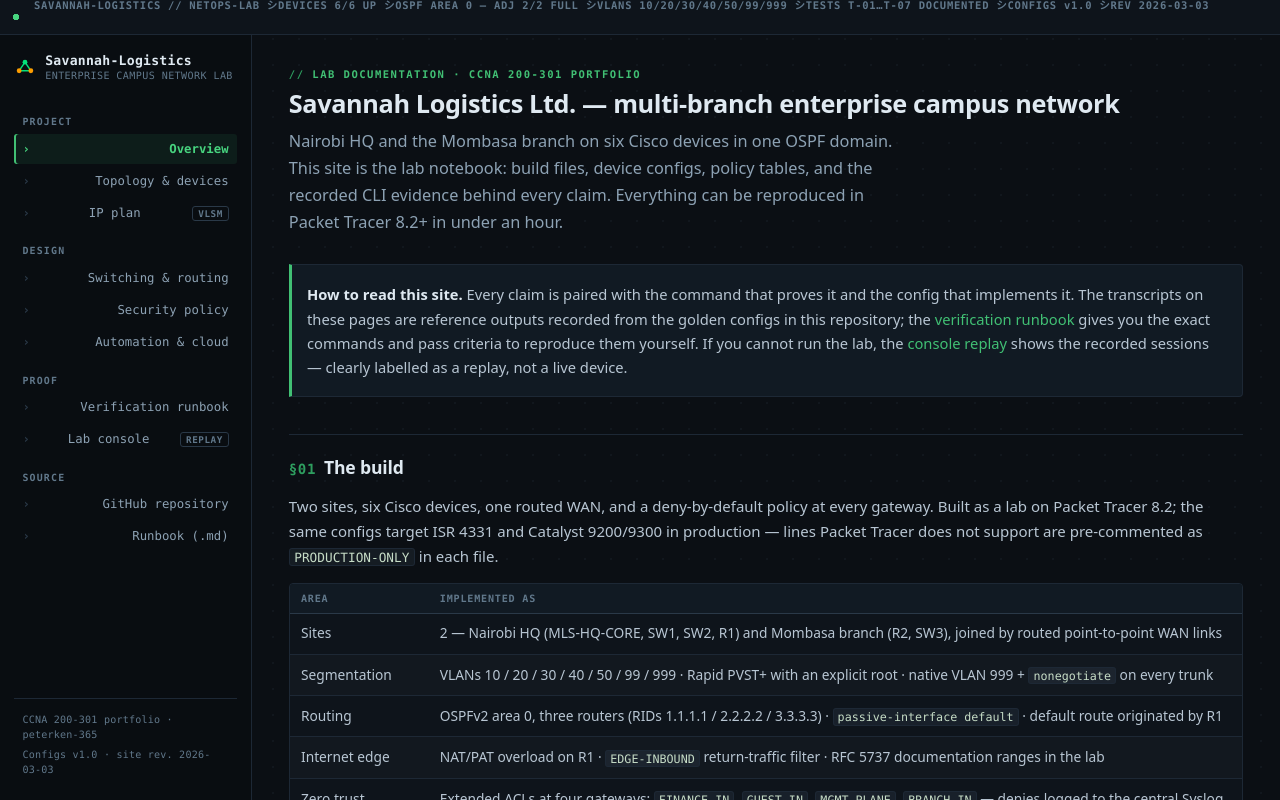
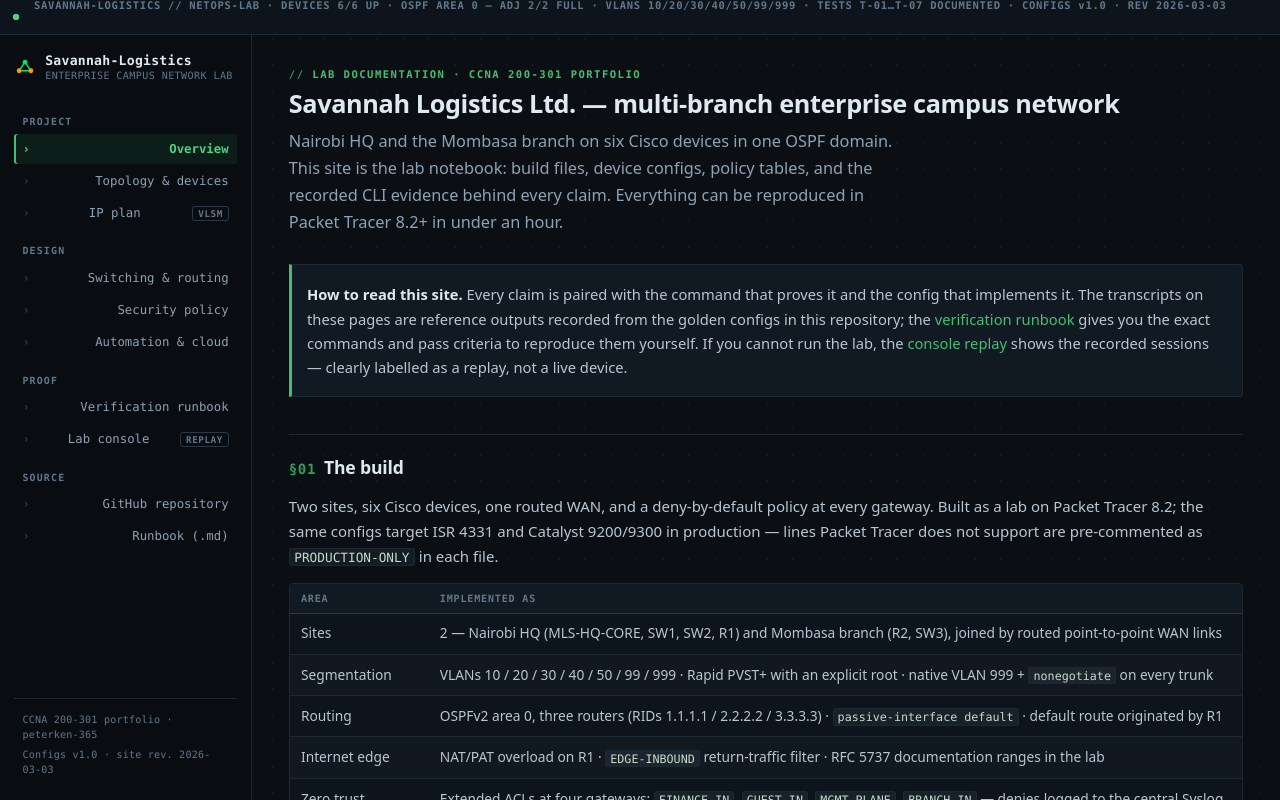
Before and after one commit to peterken-365/Multi-Branch-Enterprise-Campus-Network-Design-Zero-Trust-Segmentation-WAN-Architecture, a plain HTML site: page index.html in a window 1280 px wide. Shown: the top 800 px of the page. Drawn offline with Linux system fonts and the light colour scheme.

Commit message:
Fix status line separator: literal middle dot instead of wrong codepoint escape

```diff
--- a/styles.css
+++ b/styles.css
@@ -58,7 +58,7 @@ body {
 /* ---------------------------------------------------------- ops statusline */
 /* CSS-only console chrome: mirrors the recorded lab state, one line, all pages. */
 body::before {
-  content: "SAVANNAH-LOGISTICS // NETOPS-LAB  \30b7 DEVICES 6/6 UP  \30b7 OSPF AREA 0 — ADJ 2/2 FULL  \30b7 VLANS 10/20/30/40/50/99/999  \30b7 TESTS T-01…T-07 DOCUMENTED  \30b7 CONFIGS v1.0  \30b7 REV 2026-03-03";
+  content: "SAVANNAH-LOGISTICS // NETOPS-LAB · DEVICES 6/6 UP · OSPF AREA 0 — ADJ 2/2 FULL · VLANS 10/20/30/40/50/99/999 · TESTS T-01…T-07 DOCUMENTED · CONFIGS v1.0 · REV 2026-03-03";
   position: fixed;
   top: 0;
   left: 0;
```
